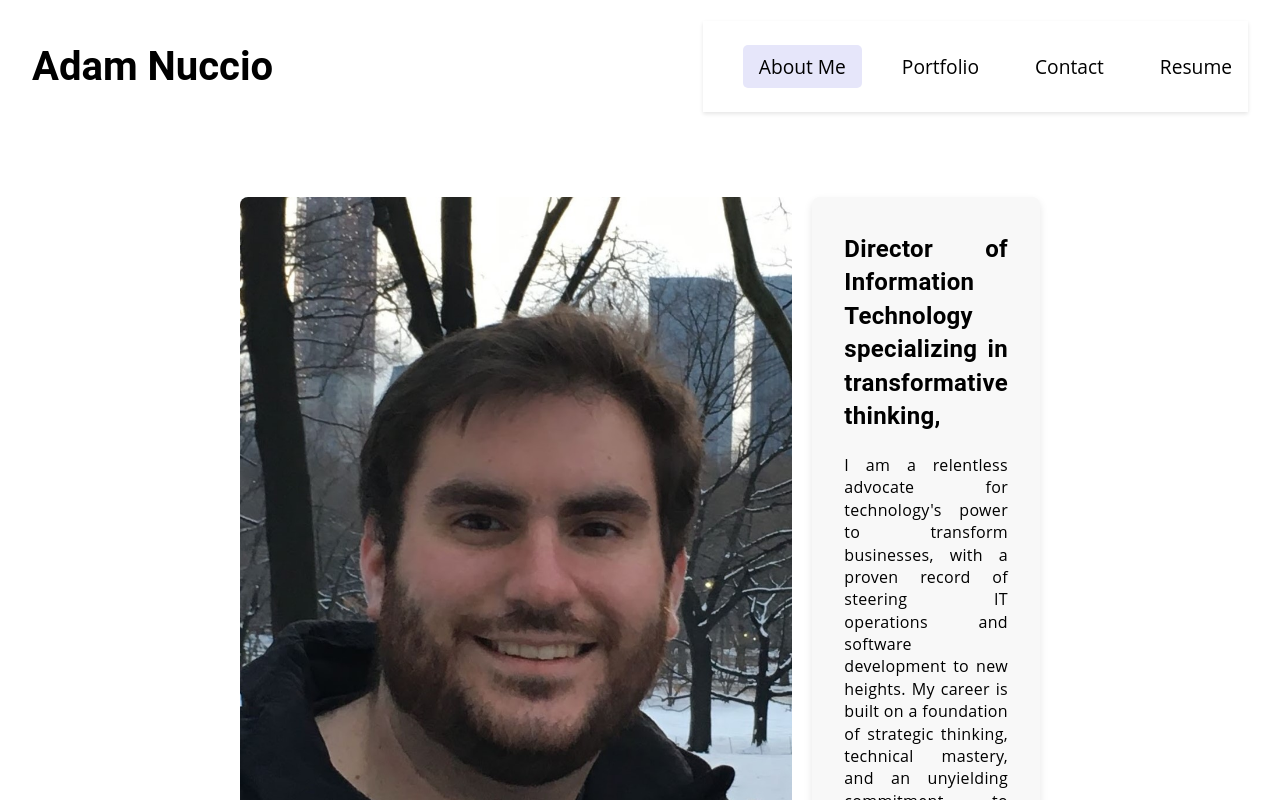
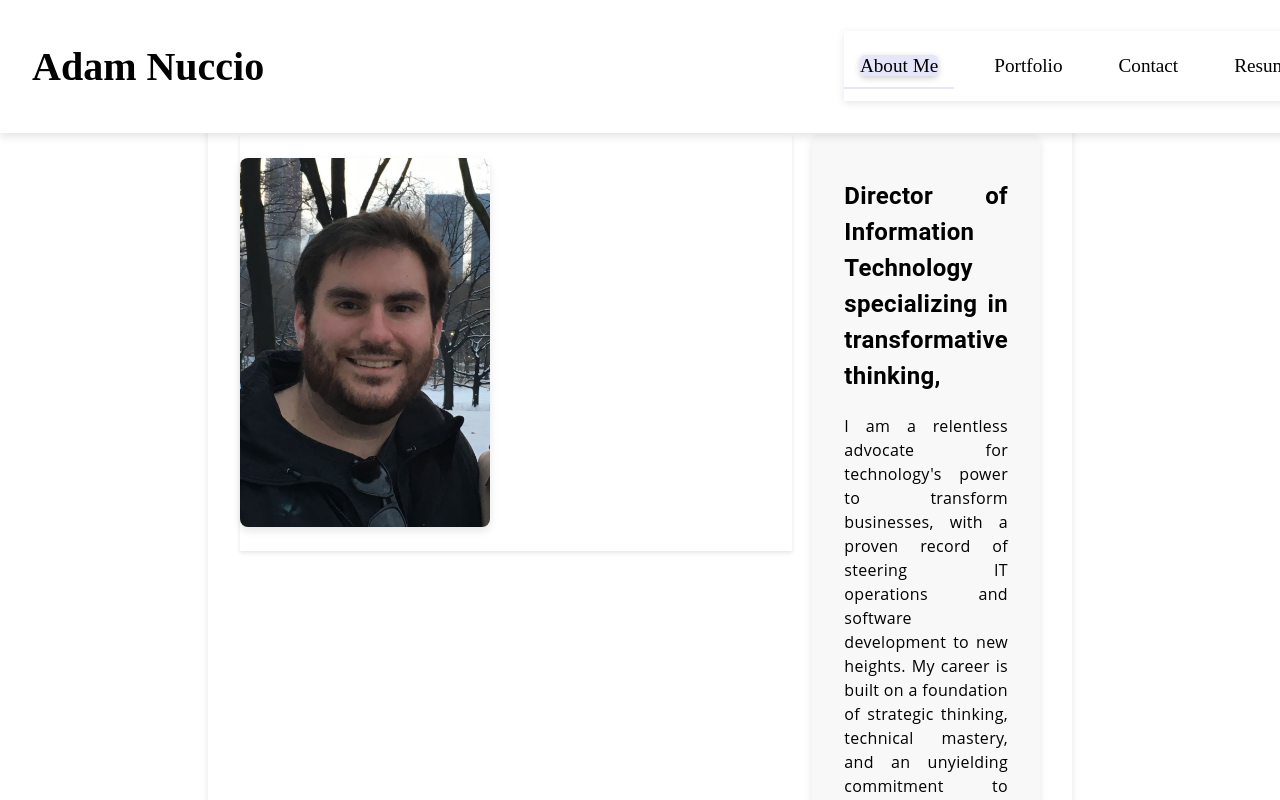
Before and after one commit to yahm0/AMN-REACT.JS-Portfolio, a React (Create React App) app: page / in a window 1280 px wide. Shown: the top 800 px of the page. Built offline with nearby package versions, Linux system fonts and the light colour scheme.

Commit message:
Made changes to the css

```diff
--- a/src/components/TestimonialsSlider.jsx
+++ b/src/components/TestimonialsSlider.jsx
@@ -7,11 +7,11 @@ function TestimonialsSlider() {
     const settings = {
         dots: true,              // Display navigation dots below the slider. Each dot represents a slide and allows the user to navigate to a specific slide.
         infinite: true,          // Enable infinite scrolling. When the last slide is reached, the slider will seamlessly transition back to the first slide.
-        speed: 15000,             // The duration of the transition between slides in milliseconds. Here, 2000ms means it takes 2 seconds to complete a slide transition, providing a smooth and slower scrolling effect.
+        speed: 5000,             // The duration of the transition between slides in milliseconds. Here, 2000ms means it takes 2 seconds to complete a slide transition, providing a smooth and slower scrolling effect.
         slidesToShow: 1,         // Number of slides to display at one time. Set to 1 to show only one testimonial at a time.
         slidesToScroll: 1,       // Number of slides to scroll through at one time. Set to 1 so each click or autoplay event scrolls through one slide.
         autoplay: true,          // Enable automatic scrolling through slides. The slider will automatically progress to the next slide after the delay specified in autoplaySpeed.
-        autoplaySpeed: 15000,    // Time delay in milliseconds before automatically transitioning to the next slide. Set to 15000ms (15 seconds) to allow the user ample time to read each testimonial.
+        autoplaySpeed: 5000,    // Time delay in milliseconds before automatically transitioning to the next slide. Set to 15000ms (15 seconds) to allow the user ample time to read each testimonial.
         cssEase: 'linear',       // Defines the CSS easing function to apply to the transition effect between slides. 'linear' creates a consistent, steady transition speed without acceleration or deceleration.
         pauseOnHover: true,      // Pause the autoplay when the user hovers over the slider. This allows the user to take more time reading a testimonial without being interrupted by an automatic slide transition.
     };
@@ -27,16 +27,6 @@ function TestimonialsSlider() {
                     He’s a true leader who inspires confidence and camaraderie in every project.
                     I couldn’t have asked for a better mentor to start my career.`,
             role: 'IT Specialist at Stan Weaver.', // Role of the person giving the testimonial
-        },
-        {
-            name: ' ',
-            quote: ' ',
-            role: ' ', // Role of the person giving the testimonial
-        },
-        {
-            name: ' ',
-            quote: ' ',
-            role: ' ', // Role of the person giving the testimonial
         },
     ];
 
--- a/src/styles/AboutMe.css
+++ b/src/styles/AboutMe.css
@@ -5,53 +5,112 @@
   gap: 20px;
   padding: 2rem;
   max-width: 800px;
-  /* Restrict the content width to the middle third */
   margin: 0 auto;
-  /* Center the content */
+  box-shadow: 0 4px 8px rgba(0, 0, 0, 0.1);
+  border-radius: 8px;
+  background-color: #ffffff;
 }
 
 .bio-container {
   display: flex;
   align-items: flex-start;
-  /* Align image and text at the top */
   gap: 20px;
-  /* Space between image and text */
   width: 100%;
   justify-content: space-between;
-  /* Ensure content is distributed evenly */
 }
 
 .about-me-card {
   flex: 1;
   text-align: justify;
-  padding: 1rem 2rem;
+  padding: 1.5rem 2rem;
   background-color: #f8f8f8;
   border-radius: 8px;
   box-shadow: 0 4px 8px rgba(0, 0, 0, 0.1);
   font-size: 1rem;
-  line-height: 1.4;
-  /* Reduce the line-height to make spacing between lines smaller */
+  line-height: 1.5;
   letter-spacing: 0.02em;
-  /* Adjust letter-spacing slightly for a tighter look */
+  transition: transform 0.3s, box-shadow 0.3s;
 }
 
-.about-me-header h2 {
-  color: #2c2c2c;
-  margin-bottom: 0.5rem;
-  /* Reduce bottom margin to bring the header closer to the text */
-  font-size: 2rem;
+.about-me-card:hover {
+  transform: scale(1.02);
+  box-shadow: 0 6px 12px rgba(0, 0, 0, 0.2);
+}
+
+.about-me-header {
+  width: 100%;
+  text-align: left;
+  padding: 1.5rem 0;
+  display: flex;
+  justify-content: space-between;
+  align-items: center;
+  box-shadow: 0 2px 4px rgba(0, 0, 0, 0.1);
 }
 
 .about-me-header img {
   border-radius: 8px;
-  /* Soft corners for the image */
-  width: 100%;
-  /* Ensure the image fits within its container */
+  width: 250px;
   height: auto;
+  box-shadow: 0 4px 8px rgba(0, 0, 0, 0.1);
 }
 
 .about-me-header h2 {
   color: #2c2c2c;
   margin-bottom: 1rem;
   font-size: 2rem;
+  font-family: 'Merriweather', serif;
+  transition: color 0.3s ease;
 }
+
+.about-me-header h2:hover {
+  color: #000000;
+}
+
+.work-experiences-container,
+.disciplines-container {
+  width: 100%;
+  text-align: left;
+  margin-top: 2rem;
+}
+
+.grid-layout {
+  display: grid;
+  grid-template-columns: repeat(2, 1fr);
+  grid-auto-rows: minmax(50px, auto);
+  gap: 10px;
+  /* Ensure that the grid has two columns with enough spacing between items */
+}
+
+.work-experience,
+.discipline {
+  background-color: transparent;
+  text-align: left;
+  padding: 10px;
+  margin: 0;
+  transition: transform 0.3s, box-shadow 0.3s;
+}
+
+.work-experience:hover,
+.discipline:hover {
+  transform: scale(1.02);
+  box-shadow: 0 6px 12px rgba(0, 0, 0, 0.2);
+}
+
+.work-experience h4,
+.discipline h4 {
+  font-size: 1.2rem;
+  margin-bottom: 5px;
+  color: #000000;
+  font-family: 'Merriweather', serif;
+}
+
+.work-experience p,
+.discipline p {
+  margin: 3px 0;
+  color: #2c2c2c;
+}
+
+body,
+.main-content {
+  padding-top: 70px;
+}
--- a/src/styles/Header.css
+++ b/src/styles/Header.css
@@ -4,44 +4,75 @@
   align-items: center;
   padding: 1rem 2rem;
   background-color: #ffffff;
-  /* Set to white background */
   color: #000000;
-  /* Set text color to black */
   border-bottom: none;
-  /* Remove the bottom border */
+  position: fixed;
+  top: 0;
+  width: 100%;
+  z-index: 1000;
+  box-shadow: 0 4px 8px rgba(0, 0, 0, 0.1);
+  font-family: 'Merriweather', serif;
+  /* Elegant serif font */
 }
 
 .header h1 {
-  font-family: 'Roboto', sans-serif;
-  /* Use 'Roboto' for a modern look */
+  font-family: 'Merriweather', serif;
   font-size: 2.5rem;
   color: #000000;
-  /* Set the header title color to black */
+  transition: color 0.3s ease;
+  /* Smooth transition for any hover effect if applied in future */
 }
 
 nav ul {
   list-style: none;
   display: flex;
   gap: 1.5rem;
+  margin: 0;
+  padding: 0;
+}
+
+nav ul li {
+  position: relative;
 }
 
 nav ul li a {
   color: #000000;
-  /* Set navigation link color to black */
   text-decoration: none;
   font-size: 1.2rem;
-  transition: color 0.3s ease;
-  /* Smooth transition for hover effect */
+  transition: color 0.3s ease, transform 0.3s;
+  font-family: 'Merriweather', serif;
 }
 
 nav ul li a:hover {
   color: #E6E6FA;
-  /* Change to lavender on hover */
+  transform: scale(1.05);
+  box-shadow: 0 4px 12px rgba(0, 0, 0, 0.15);
 }
 
 nav ul li a.active {
   color: #E6E6FA;
-  /* Change to lavender for active state */
-  border-bottom: none;
-  /* Remove bottom border for active state */
+  border-radius: 5px;
+  box-shadow: 0 2px 6px rgba(0, 0, 0, 0.2);
 }
+
+nav ul li a::before {
+  content: '';
+  position: absolute;
+  bottom: -4px;
+  left: 50%;
+  width: 0;
+  height: 2px;
+  background-color: #E6E6FA;
+  transition: width 0.3s ease, left 0.3s ease;
+}
+
+nav ul li a:hover::before,
+nav ul li a.active::before {
+  width: 100%;
+  left: 0;
+}
+
+body,
+.main-content {
+  padding-top: 70px;
+}
--- a/src/styles/Navigation.css
+++ b/src/styles/Navigation.css
@@ -2,36 +2,70 @@ nav {
   position: sticky;
   top: 0;
   background-color: #ffffff;
-  /* Ensure the navbar background is white */
   z-index: 1000;
-  /* Keep the navbar on top of other content */
   padding: 1rem 0;
-  /* Add padding if needed */
-  box-shadow: 0 2px 4px rgba(0, 0, 0, 0.1);
-  /* Optional: Add a slight shadow for better visibility */
+  box-shadow: 0 2px 8px rgba(0, 0, 0, 0.1);
+  /* Subtle shadow for depth */
+  font-family: 'Merriweather', serif;
+  /* Elegant serif font */
 }
 
 nav ul {
   list-style: none;
   display: flex;
-  gap: 1rem;
+  gap: 1.5rem;
   justify-content: center;
+  padding: 0;
+  margin: 0;
+}
+
+nav ul li {
+  position: relative;
+  padding: 0.5rem 1rem;
 }
 
 nav ul li a {
   color: #000000;
   text-decoration: none;
-  padding: 0.5rem 1rem;
-  border-radius: 5px;
-  transition: background-color 0.3s, color 0.3s;
+  font-size: 1.2rem;
+  transition: background-color 0.3s, color 0.3s, transform 0.3s;
+  font-family: 'Merriweather', serif;
+  /* Font to match Emigre style */
 }
 
 nav ul li a:hover {
   background-color: #E6E6FA;
+  /* Lavender background on hover */
   color: #000000 !important;
+  transform: scale(1.05);
+  /* Slight scale effect on hover */
+  box-shadow: 0 4px 12px rgba(0, 0, 0, 0.15);
+  /* Add shadow on hover */
 }
 
 nav ul li a.active {
   background-color: #E6E6FA;
+  /* Lavender background for active state */
   color: #000000 !important;
+  border-radius: 5px;
+  /* Slightly rounded corners for active state */
+  box-shadow: 0 2px 6px rgba(0, 0, 0, 0.2);
+  /* Subtle shadow for active state */
 }
+
+nav ul li a::before {
+  content: '';
+  position: absolute;
+  bottom: -4px;
+  left: 50%;
+  width: 0;
+  height: 2px;
+  background-color: #E6E6FA;
+  transition: width 0.3s ease, left 0.3s ease;
+}
+
+nav ul li a:hover::before,
+nav ul li a.active::before {
+  width: 100%;
+  left: 0;
+}
```
